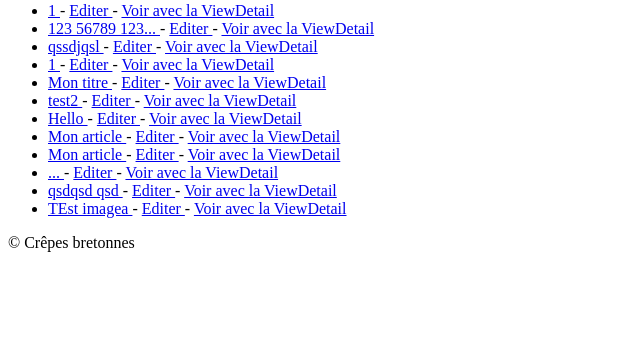
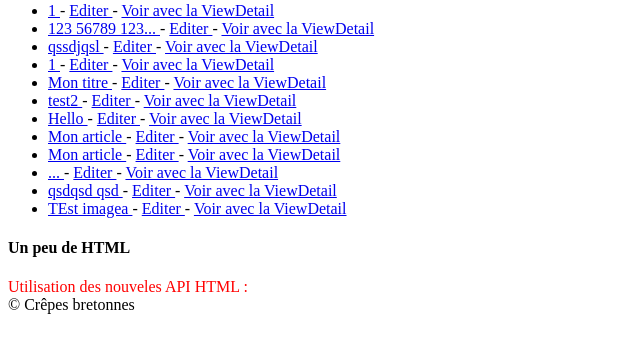
Before and after one commit to chadyred/breton-py, a Django app: page /blog/articles in a window 1280 px wide. Shown: the part 197-550 px from the top of the page, without its empty margins (0-640 px from the left). Run offline with Django 3.2, Linux system fonts and the light colour scheme; data comes from the database, SQL or seed files in the repository; both versions use the stored data as it was after the commit.

Commit message:
Add next

```diff
--- /dev/null
+++ b/crepes_bretonnes/blog/static/blog/css/style.css
@@ -0,0 +1,3 @@
+.html {
+  color: red;
+}
--- a/crepes_bretonnes/blog/templates/blog/articles.html
+++ b/crepes_bretonnes/blog/templates/blog/articles.html
@@ -19,4 +19,11 @@
             {% endfor %}
         </ul>
     </p>
+    <h4>
+      Un peu de HTML
+    </h4>
+    <div class="html">
+      Utilisation des nouveles API HTML :
+
+    </div>
 {% endblock %}
--- a/crepes_bretonnes/crepes_bretonnes/settings.py
+++ b/crepes_bretonnes/crepes_bretonnes/settings.py
@@ -107,3 +107,7 @@ MEDIA_ROOT = os.path.join(BASE_DIR, 'media')
 MEDIA_URL = '/media/'
 
 STATIC_URL = '/static/'
+
+STATICFILES_DIRS = (
+    os.path.join(BASE_DIR, "static"),
+)
--- a/crepes_bretonnes/templates/base.html
+++ b/crepes_bretonnes/templates/base.html
@@ -1,6 +1,7 @@
 <!DOCTYPE html>
 <html lang="fr">
 <head>
+  <link rel="stylesheet" type="text/css" href="/static/blog/css/style.css">
    <title>{% block title %}Mon blog sur les crêpes bretonnes{% endblock %}</title>
 </head>
 <body>
```
Also changed, not shown: crepes_bretonnes/db.sqlite3.
